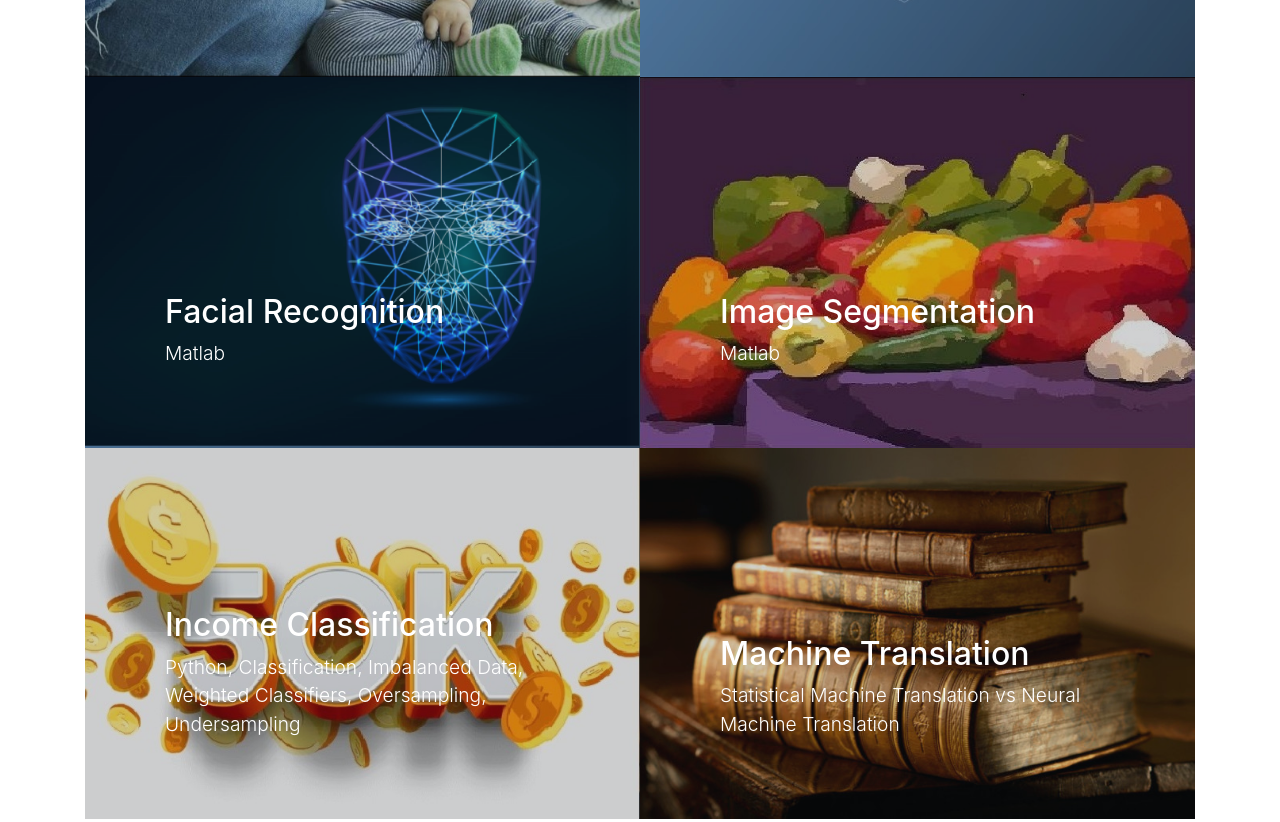
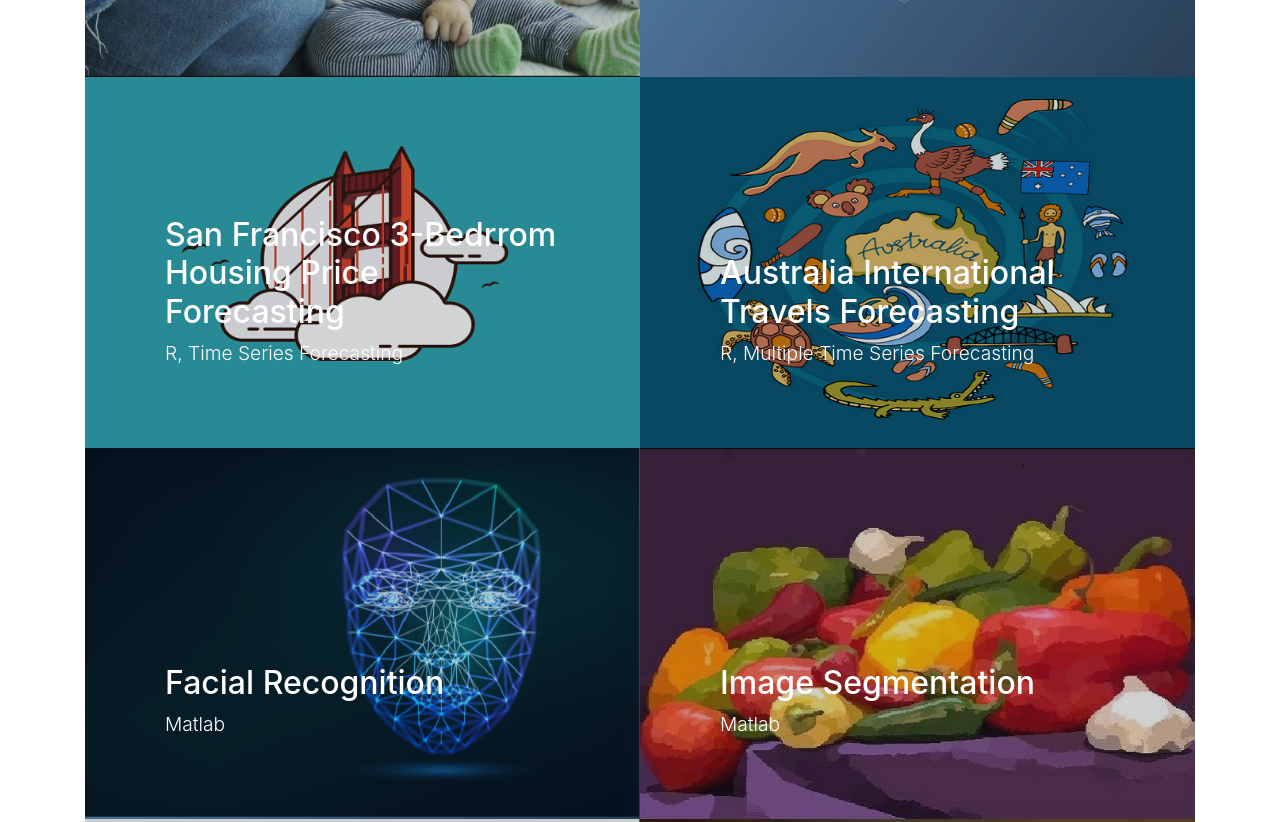
Before and after one commit to LinsiLin/LinsiLin.githubfile.io, a website with bundled scripts: page index.html in a window 1280 px wide. Shown: the part 2266-3088 px from the top of the page. Built offline with nearby package versions, Linux system fonts and the light colour scheme.

Commit message:
Update index.html

```diff
--- a/index.html
+++ b/index.html
@@ -120,6 +120,31 @@
           </a>
         </div>
 
+            <div class="col-lg-6">
+          <a class="portfolio-item" href="San-Francisco-3-Bedroom-Housing-Price-Forecasting-Rmarkdown-File.html" target="_blank">
+            <div class="caption">
+              <div class="caption-content">
+                <div class="h2">San Francisco 3-Bedrrom Housing Price Forecasting</div>
+                <p class="mb-0">R, Time Series Forecasting</p>
+              </div>
+            </div>
+            <img class="img-fluid" src="img/portfolio-9.png" alt="">
+          </a>
+        </div>
+
+
+          <div class="col-lg-6">
+          <a class="portfolio-item" href="Multiple-Time-Series-Forecasting.html" target="_blank">
+            <div class="caption">
+              <div class="caption-content">
+                <div class="h2">Australia International Travels Forecasting</div>
+                <p class="mb-0">R, Multiple Time Series Forecasting</p>
+              </div>
+            </div>
+            <img class="img-fluid" src="img/portfolio-10.png" alt="">
+          </a>
+        </div>
+
 
 
             <div class="col-lg-6">
@@ -146,6 +171,8 @@
             <img class="img-fluid" src="img/portfolio-6.jpg" alt="">
           </a>
         </div>
+
+
 
 
        <div class="col-lg-6">
@@ -202,7 +229,7 @@
           </a>
         </li>
       </ul>
-      <p class="text-muted small mb-0">Copyright &copy; Linsi Lin 2020</p>
+      <p class="text-muted small mb-0">Copyright &copy; Linsi Lin 2021</p>
     </div>
   </footer>
 
```
